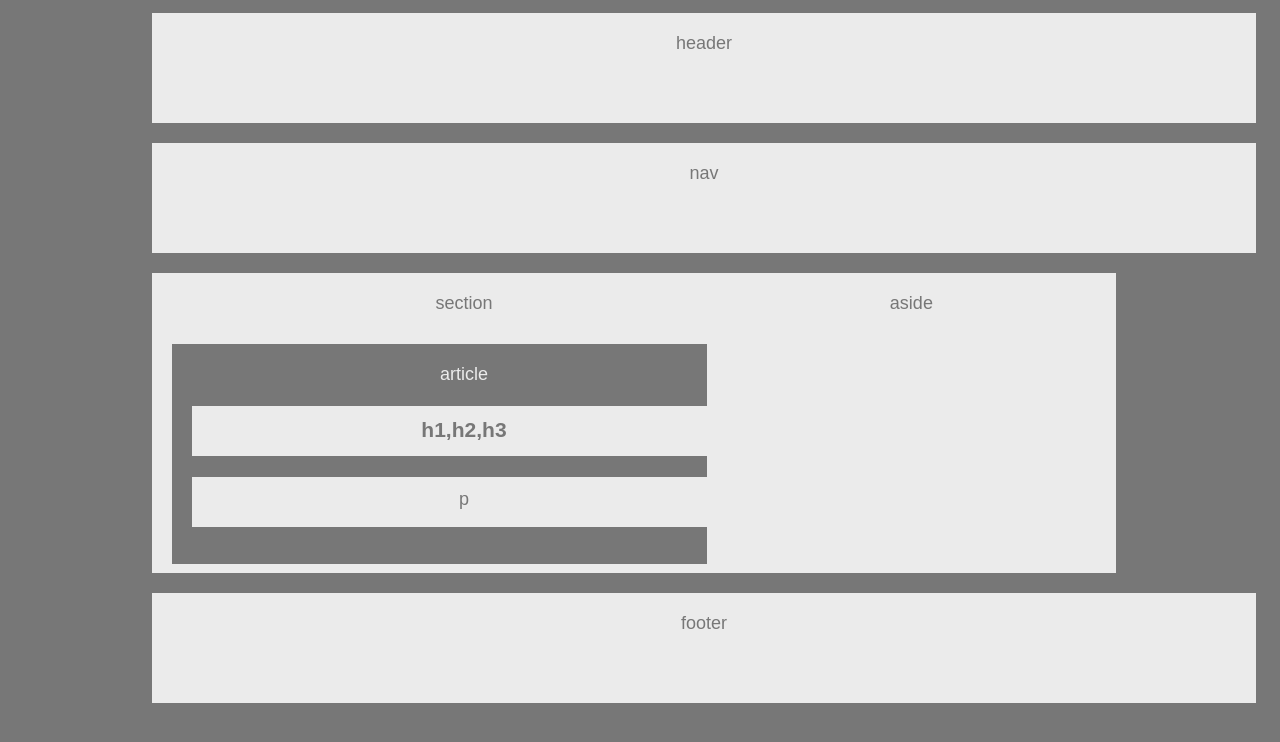
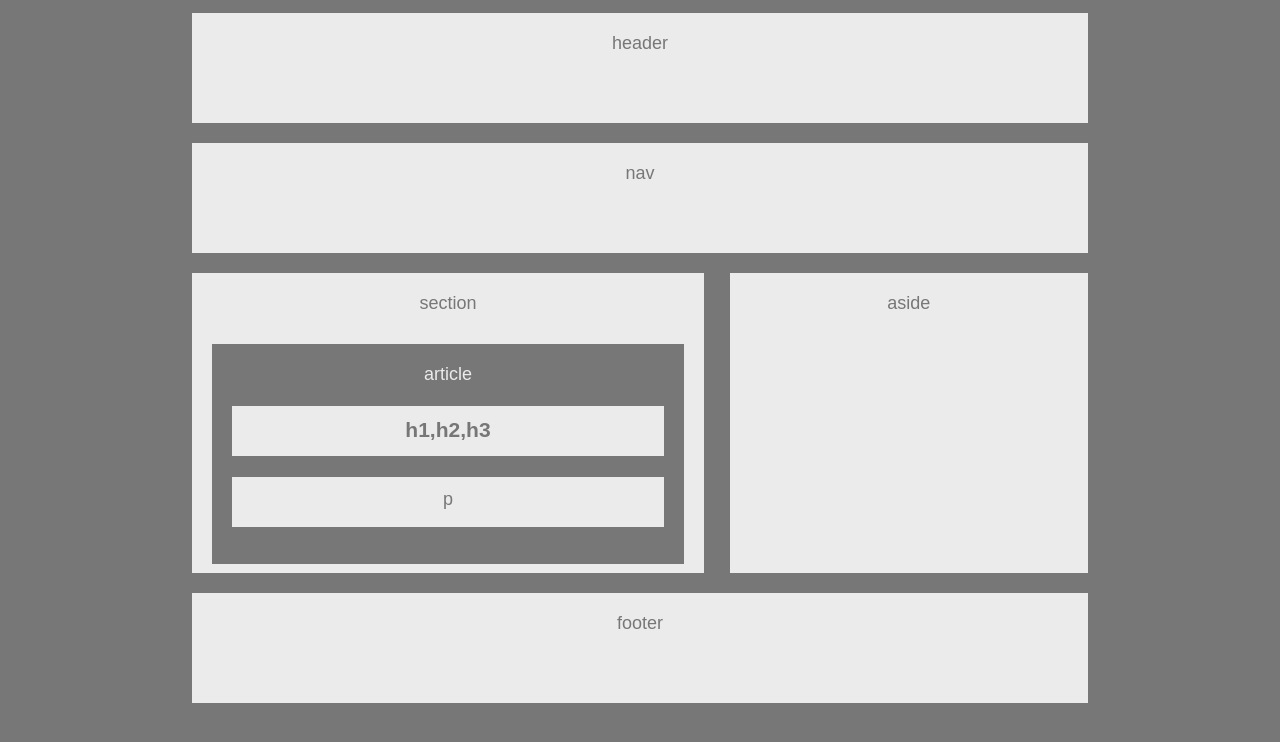
Before and after one commit to amitsinghgh19/HW-Wireframe, a plain HTML site: page index.html in a window 1280 px wide. Drawn offline with Linux system fonts and the light colour scheme.

Commit message:
Updated scripts to make it work on both laptop screen and extanded screen

```diff
--- a/index.html
+++ b/index.html
@@ -15,13 +15,8 @@
     <!-- * Nav -->
     <nav>nav</nav>
 
-    <!-- * Aside (With a Heading) -->
-    <aside id="right">
-        aside
-    </aside>
-
     <!-- * Section (With a Heading) -->
-    <section id="left">
+    <section>
         section
          <!-- * Article (With a Heading) contained within the Section -->
         <article>
@@ -33,6 +28,15 @@
         </article>
     </section>
 
+     <!-- * Aside (With a Heading) -->
+     <aside>
+        aside
+    </aside>
+
     <footer>footer</footer>
+    <!-- <footer>
+        <small>&copy; footer</small>
+    </footer> -->
+
 </body>
 </html>
--- a/style.css
+++ b/style.css
@@ -7,40 +7,51 @@
     font-family: Arial, Helvetica Neue, Helvetica, sans-serif;
     color: #777;
     background: #777;
-    width: 960px;
+    /* width: 960px; */
     font-size: 18px;
+    margin: 0 auto;
   }
 
   header {
     padding: 20px;
+    margin: 0 auto;
     margin-top: 13px;
     margin-bottom: 20px;
-    margin-left: 15%;
-    margin-right: 10%;
     background: #ebebeb;
     height: 110px;
-    width: 115%;
+    width: 70%;
   }
 
   nav {
     padding: 20px;
+    margin: 0 auto;
     margin-top: 13px;
     margin-bottom: 20px;
-    margin-left: 15%;
-    margin-right: 10%;
     background: #ebebeb;
     height: 110px;
-    width: 115%;
+    width: 70%;
   }
 
   section {
+    float: left;
     margin-left: 15%;
-    width: 65%;
+    margin-right: 2%;
+    width: 40%;
     height: 300px;
     padding: 20px;
     margin-bottom: 20px;
     background: #ebebeb;
+
+  }
+
+  aside {
     float: left;
+    margin-right: 15%;
+    width: 28%;
+    height: 300px;
+    padding: 20px;
+    margin-bottom: 20px;
+    background: #ebebeb;
   }
 
   article {
@@ -52,32 +63,6 @@
     padding: 20px;
     margin-top: 30px;
     background: #777;
-  }
-
-  aside {
-    margin-left: 10px;
-    /* margin-right: 10px; */
-    width: 32%;
-    height: 300px;
-    padding: 20px;
-    /* margin-bottom: 20px; */
-    background: #ebebeb;
-    float: right;
-    position: absolute;
-    /* right: 185px; */
-    right: 12.80%;
-  }
-
-  footer {
-    padding: 20px;
-    clear: both;
-    margin-top: 13px;
-    margin-bottom: 20px;
-    margin-left: 15%;
-    margin-right: 10%;
-    height: 110px;
-    width: 115%;
-    background: #ebebeb;
   }
 
   h3
@@ -97,3 +82,15 @@
     padding:12px;
 
   }
+
+
+  footer {
+    padding: 20px;
+    clear: both;
+    margin: 0 auto;
+    margin-top: 13px;
+    margin-bottom: 20px;
+    height: 110px;
+    width: 70%;
+    background: #ebebeb;
+  }
```
